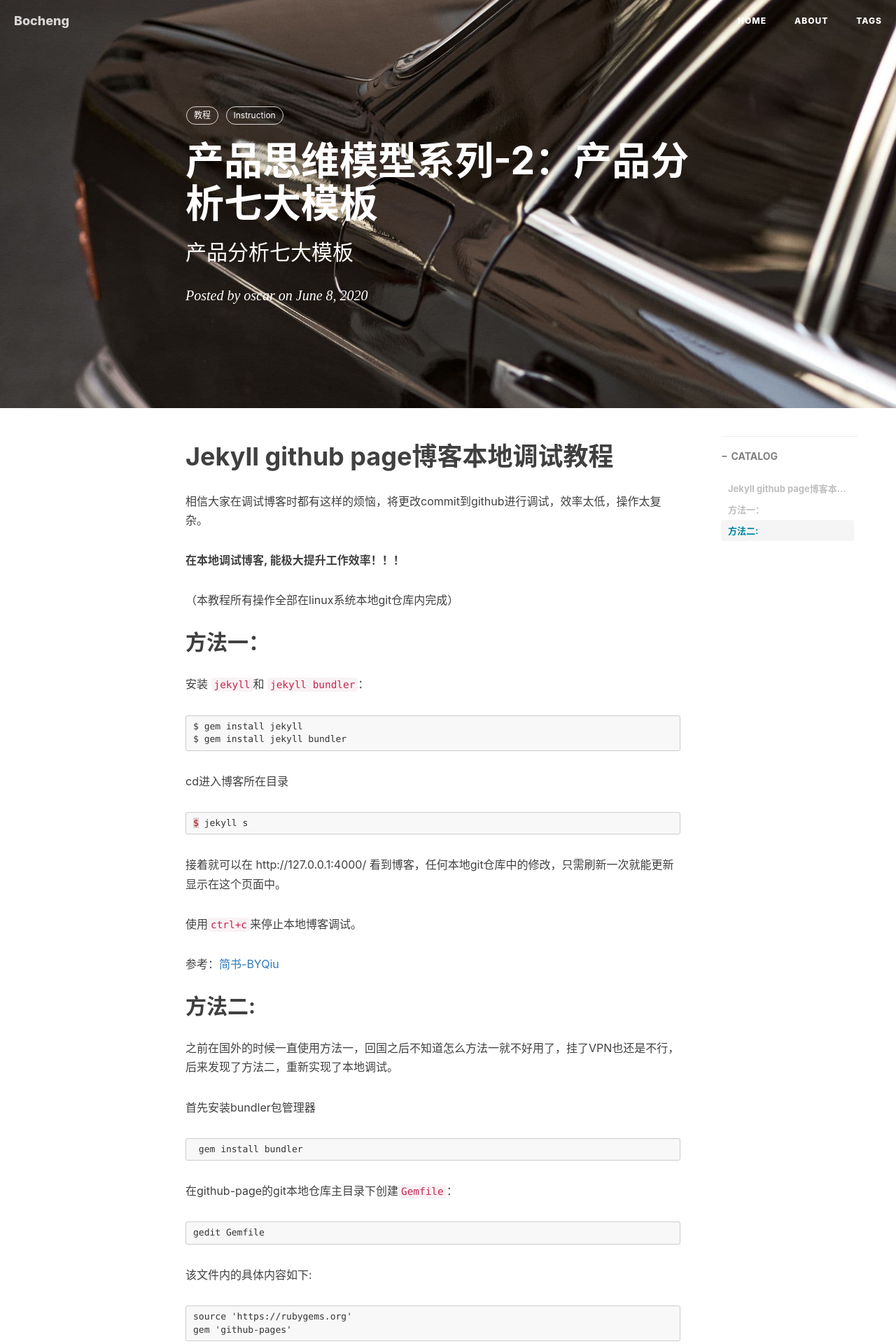
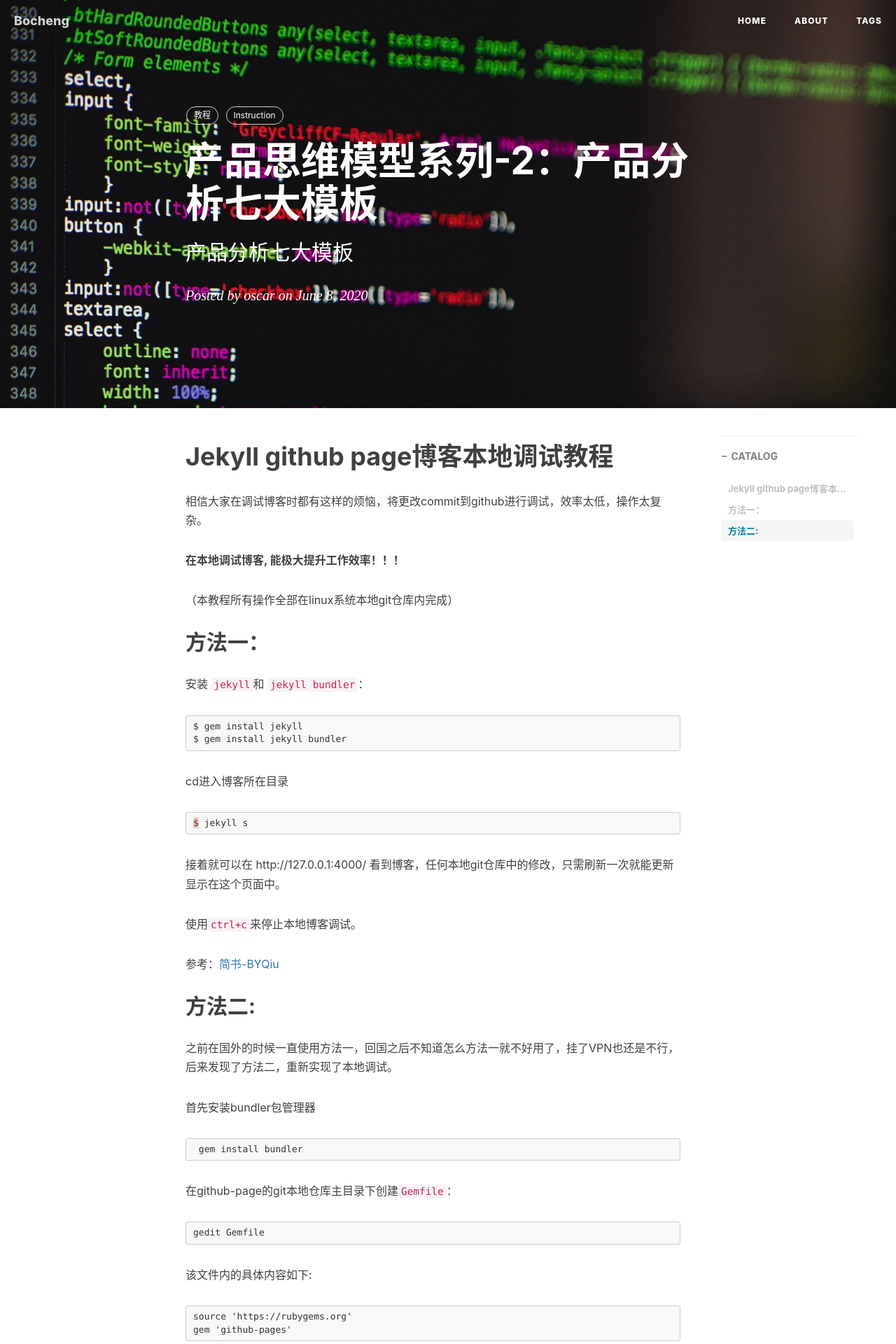
Before and after one commit to Bocheng-J/Bocheng-J.github.io, a Jekyll site: the page built from _posts/2020-06-08-产品分析七大模板-.md, in a window 1280 px wide. Shown: the top 1920 px of the page at 70% size. Built offline with Jekyll 4.4.1, drawn with Linux system fonts in a browser that asks for light colours; nearby versions of some CDN libraries; comment, search, counter and statistics services are not loaded.

Commit message:
new post

```diff
--- a/_posts/2020-06-08-产品思维模型系列-2-产品分析七大模板-.md
+++ b/_posts/2020-06-08-产品分析七大模板-.md
@@ -4,7 +4,7 @@ title:      产品思维模型系列-2：产品分析七大模板
 subtitle:   产品分析七大模板
 date:       2020-06-08
 author:     oscar
-header-img: img/bg_20200606_1.jpg
+header-img: img/bg_post_200607.jpg
 catalog: true
 tags:
     - 教程
```
